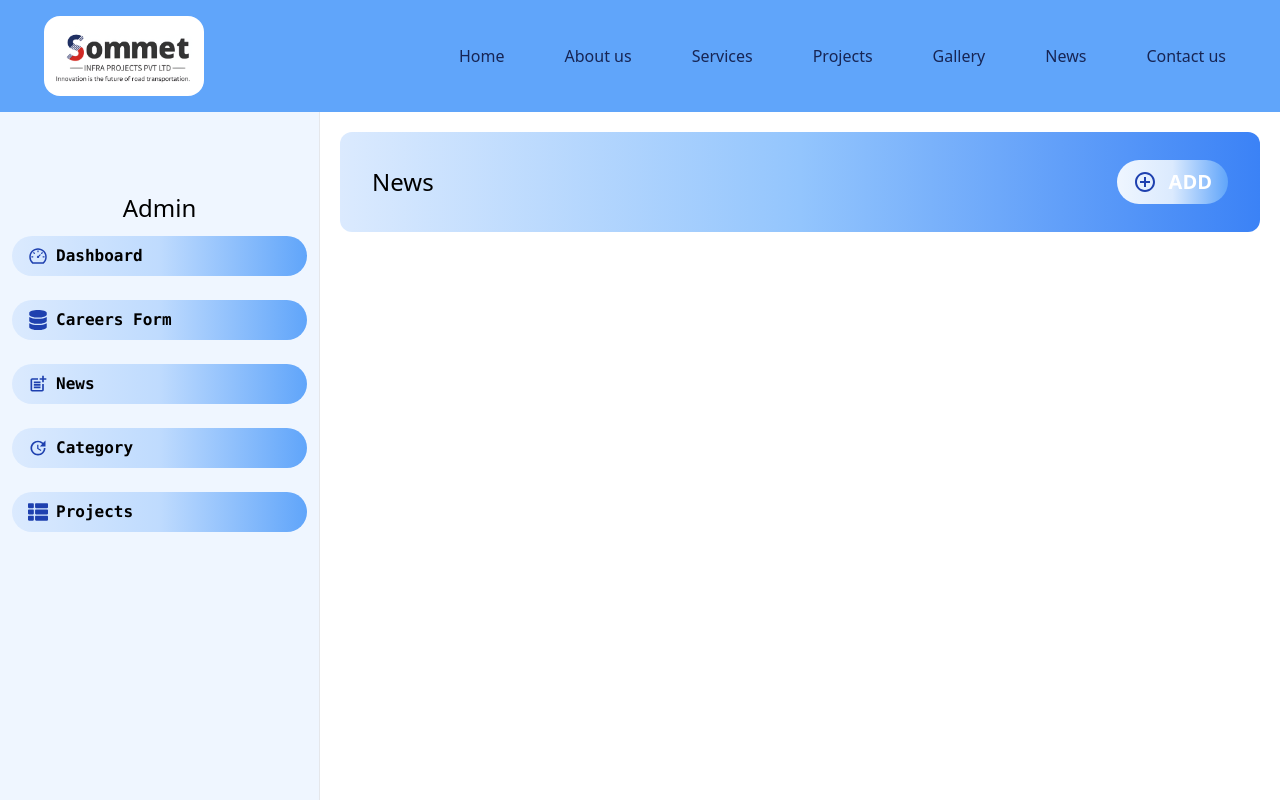
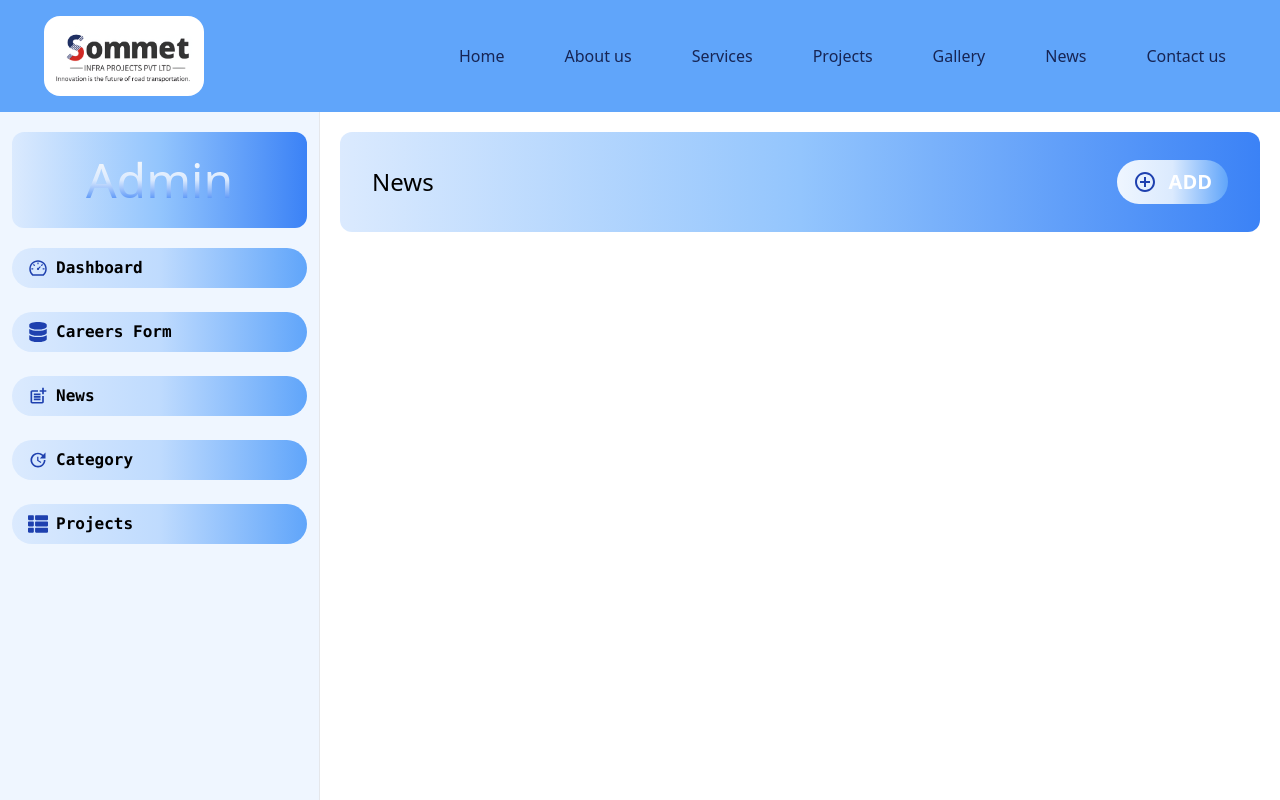
Before and after one commit to vikaskushwah738/somment_infa_Projects, a Next.js app: page /admin/news-updates in a window 1280 px wide. Shown: the top 800 px of the page. Built offline with nearby package versions, Linux system fonts and the light colour scheme.

Commit message:
minner chages

```diff
--- a/app/admin/components/SideBar.tsx
+++ b/app/admin/components/SideBar.tsx
@@ -1,7 +1,7 @@
 import Link from "next/link";
 import { AiOutlineDashboard } from "react-icons/ai";
 import { FaThList, FaDatabase } from "react-icons/fa";
-import { MdPostAdd , MdUpdate} from "react-icons/md";
+import { MdPostAdd, MdUpdate } from "react-icons/md";
 
 export default function SideBar() {
     const link = [
@@ -32,9 +32,11 @@ export default function SideBar() {
         }
     ]
     return (
-        <aside className="w-[25%] pt-20 lg:h-[900px] h-auto  border-r lg:px-3 md:px-10 px-5 bg-blue-50">
-            <h1 className="pb-3 text-2xl font-medium flex justify-center">Admin</h1>
-            <ul className="flex flex-col gap-6 w-full">
+        <aside className="w-[25%] lg:h-[900px] h-auto  border-r lg:px-3 md:px-10 px-5 bg-blue-50">
+            <h2 className='rounded-xl mt-5 text-center py-6 bg-gradient-to-r from-blue-100 via-blue-300 to-blue-500'>
+                <span className="bg-gradient-to-b from-gray-50  via-blue-100 to-blue-500 inline-block text-transparent bg-clip-text text-5xl font-medium ">Admin</span>
+            </h2>
+            <ul className="flex flex-col gap-6 w-full pt-5">
                 {link.map((item) => {
                     return <Link
                         key={item.name}
```
